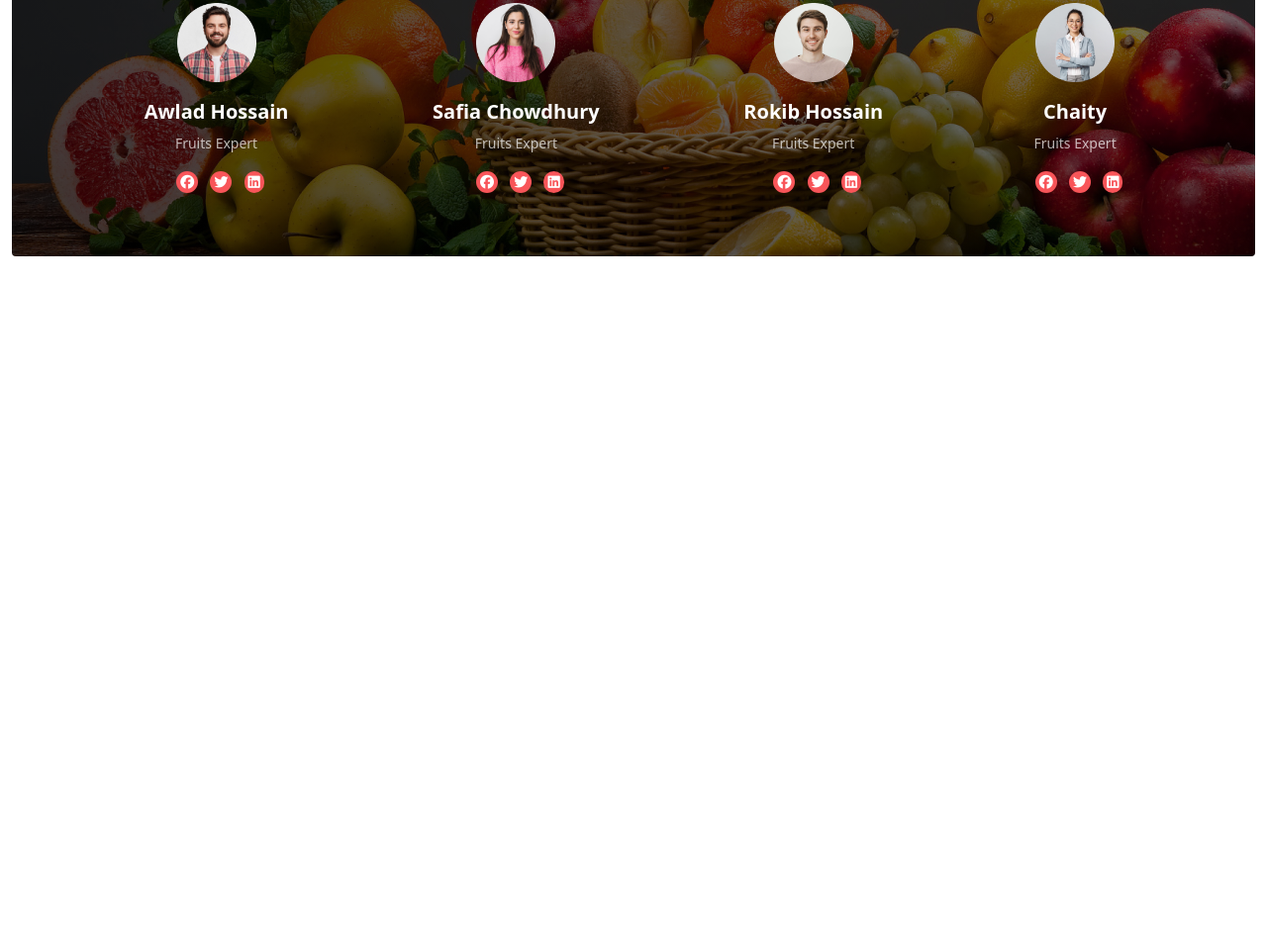
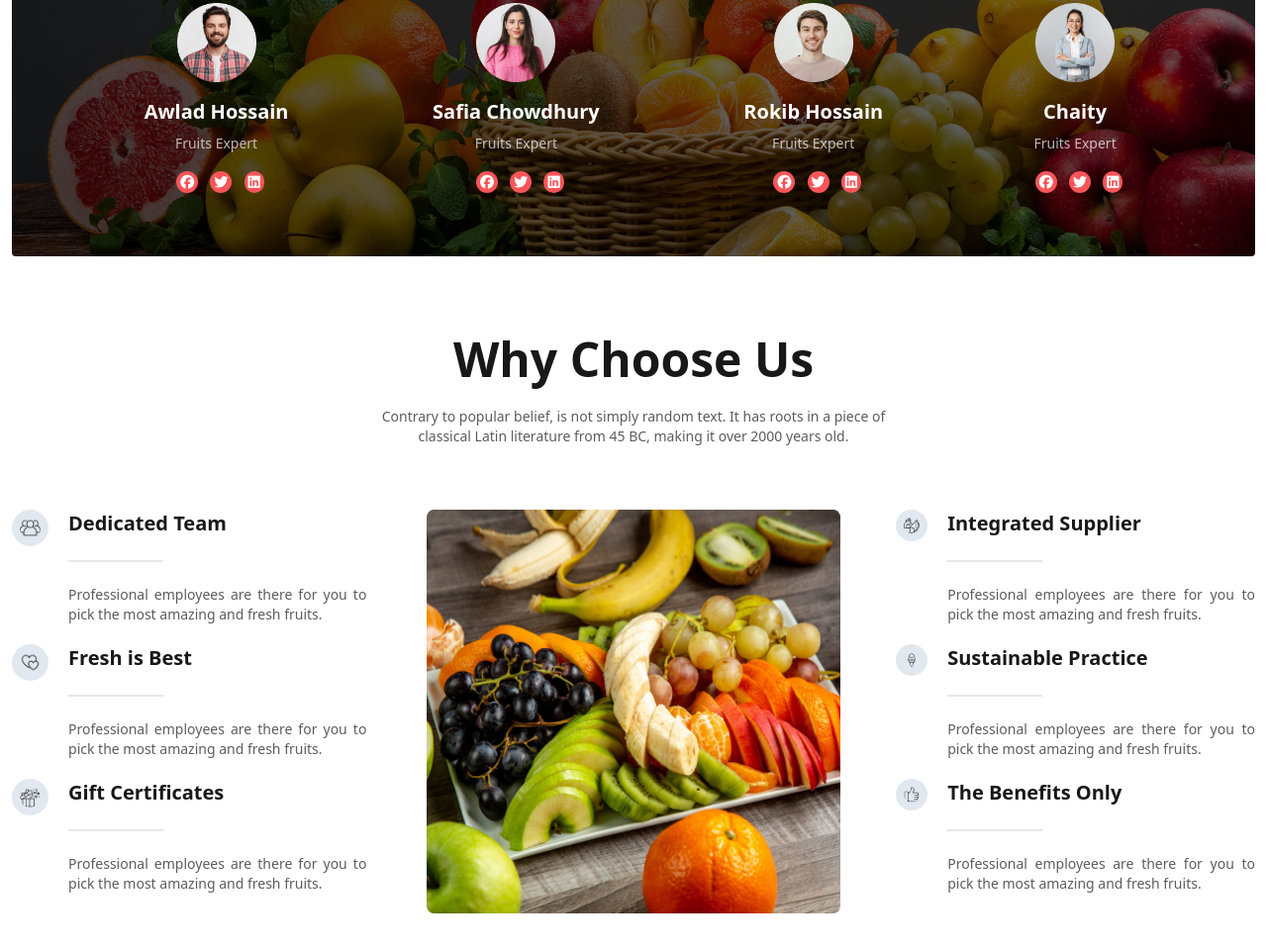
Before and after one commit to mehedihasanmurad/fruit-brust-daisyUi, a plain HTML site: page index.html in a window 1280 px wide. Shown: the part 1921-2882 px from the top of the page at 99% size. Before the commit the page ends 2236 px from the top, so only its background shows below. Drawn offline with nearby package versions, Linux system fonts and the light colour scheme.

Commit message:
choose part added

```diff
--- a/index.html
+++ b/index.html
@@ -153,6 +153,7 @@
     </header>
     <!-- main part  -->
     <main class="max-w-7xl mx-auto px-3">
+        <!-- Fruits Card Section -->
         <section class="my-16">
             <div class="flex flex-col lg:flex-row justify-between items-center">
                 <!-- text -->
@@ -272,6 +273,7 @@
             </div>
         </section>
 
+        <!-- Team Section -->
         <section class="my-14">
             <div class=" w-full h-full py-16 bg-[linear-gradient(45deg,rgba(0,0,0,0.7),rgba(0,0,0,0.5)),url(images/banner1.png)] rounded ">
                 <div class="text-center text-white space-y-5">
@@ -323,6 +325,113 @@
                 </div>
             </div>
         </section>
+
+        <!-- Choose Section -->
+        <section class="my-20">
+            <div class="text-center">
+                <h1 class="text-3xl lg:text-5xl font-bold mb-6">Why Choose Us</h1>
+                <p class="text-sm opacity-70 lg:w-3/7 mx-auto">Contrary to popular belief, is not simply random text. It has roots in a piece of classical Latin literature from 45 BC, making it over 2000 years old.</p>
+            </div>
+
+            <div class="grid grid-cols-1 lg:grid-cols-3 mt-16">
+                <div>
+                    <!-- choto device ar jonno -->
+                    <div class="lg:hidden md:w-96 md:mx-auto mb-4 lg:mb-0">
+                        <img class="h-full" src="images/whychoose1.png" alt="">
+                    </div>
+                    <!-- choto device ar jonno -->
+
+                    <div class="flex flex-col items-center lg:items-start lg:flex-row text-center lg:text-justify space-x-5 mb-5">
+
+                            <div>
+                                <img class="w-14 bg-slate-200 p-2 rounded-full" src="images/Group 45.png" alt="">
+                            </div>
+
+
+
+                            <div>
+                                <h1 class="font-bold text-xl">Dedicated Team</h1>
+                                <div class="divider w-20 mx-auto lg:w-24 lg:mx-0"></div>
+                                <p class="text-sm opacity-70 lg:w-5/6">Professional employees are there for you to pick the most amazing and fresh fruits.</p>
+                            </div>
+
+                    </div>
+
+                    <div class="flex flex-col items-center lg:items-start lg:flex-row text-center lg:text-justify space-x-5 mb-5">
+                        <div>
+                            <img class="w-14 bg-slate-200 p-2 rounded-full" src="images/love 1.png" alt="">
+                        </div>
+
+                        <div>
+                            <h1 class="font-bold text-xl">Fresh is Best</h1>
+                            <div class="divider w-20 mx-auto lg:w-24 lg:mx-0"></div>
+                            <p class="text-sm opacity-70 lg:w-5/6">Professional employees are there for you to pick the most amazing and fresh fruits.</p>
+                        </div>
+                    </div>
+
+                    <div class="flex flex-col items-center lg:items-start lg:flex-row text-center lg:text-justify space-x-5">
+                        <div>
+                            <img class="w-14 bg-slate-200 p-2 rounded-full" src="images/Group 56.png" alt="">
+                        </div>
+
+                        <div>
+                            <h1 class="font-bold text-xl">Gift Certificates</h1>
+                            <div class="divider w-20 mx-auto lg:w-24 lg:mx-0"></div>
+                            <p class="text-sm opacity-70 lg:w-5/6">Professional employees are there for you to pick the most amazing and fresh fruits.</p>
+                        </div>
+                    </div>
+                </div>
+
+                <div class="hidden lg:flex">
+                    <img class="h-full" src="images/whychoose1.png" alt="">
+                </div>
+
+                <div class="lg:text-right lg:ml-14 mt-4 lg:mt-0">
+                    <div class="flex flex-col items-center lg:items-start lg:flex-row text-center lg:text-justify space-x-5 mb-5">
+                        <div>
+                            <img class="w-14 bg-slate-200 p-2 rounded-full" src="images/Group 55.png" alt="">
+                        </div>
+
+                        <div>
+                            <h1 class="font-bold text-xl">Integrated Supplier</h1>
+                            <div class="divider w-20 mx-auto lg:w-24 lg:mx-0"></div>
+                            <p class="text-sm opacity-70 ">Professional employees are there for you to pick the most amazing and fresh fruits.</p>
+                        </div>
+
+                    </div>
+
+                    <div class="flex flex-col items-center lg:items-start lg:flex-row text-center lg:text-justify space-x-5 mb-5">
+                        <div>
+                            <img class="w-14 bg-slate-200 p-2 rounded-full" src="images/ice-cream 1.png" alt="">
+                        </div>
+
+                        <div>
+                            <h1 class="font-bold text-xl">Sustainable Practice</h1>
+                            <div class="divider w-20 mx-auto lg:w-24 lg:mx-0"></div>
+                            <p class="text-sm opacity-70 ">Professional employees are there for you to pick the most amazing and fresh fruits.</p>
+                        </div>
+
+                    </div>
+
+                    <div class="flex flex-col items-center lg:items-start lg:flex-row text-center lg:text-justify space-x-5 mb-5">
+                        <div>
+                            <img class="w-14 bg-slate-200 p-2 rounded-full" src="images/like 1.png" alt="">
+                        </div>
+
+                        <div>
+                            <h1 class="font-bold text-xl">The Benefits Only</h1>
+                            <div class="divider w-20 mx-auto lg:w-24 lg:mx-0"></div>
+                            <p class="text-sm opacity-70 ">Professional employees are there for you to pick the most amazing and fresh fruits.</p>
+                        </div>
+
+                    </div>
+
+
+
+
+                </div>
+            </div>
+        </section>
     </main>
     <!-- footer part  -->
     <footer></footer>
```
Also changed, not shown: images/Group 45.png (added), images/Group 55.png (added), images/Group 56.png (added), images/ice-cream 1.png (added), images/like 1.png (added), images/love 1.png (added).
